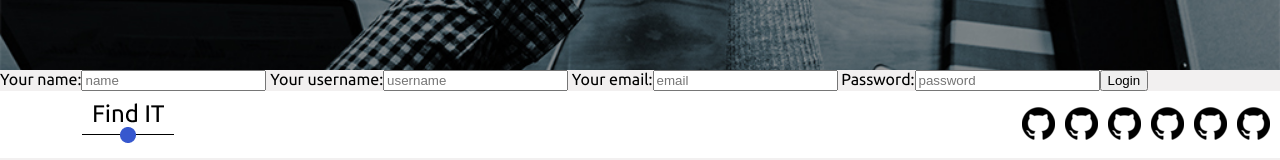
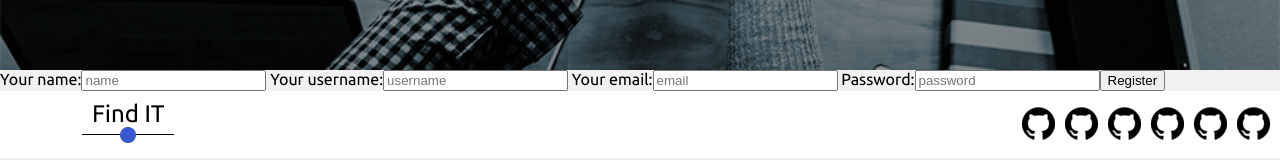
Before and after one commit to SzymonCzapkowski/find-it-client, a React (Create React App) app: page /register in a window 1280 px wide. Shown: the part 575-735 px from the top of the page. Built offline with nearby package versions, Linux system fonts and the light colour scheme.

Commit message:
button changed

```diff
--- a/src/components/Layout/RegisterForm/RegisterForm.jsx
+++ b/src/components/Layout/RegisterForm/RegisterForm.jsx
@@ -48,7 +48,7 @@ const RegisterForm = ({
     /label>
 
     <
-    button type = "submit" > Login < /button> < /
+    button type = "submit" > Register < /button> < /
     Form >
 );
 
```
